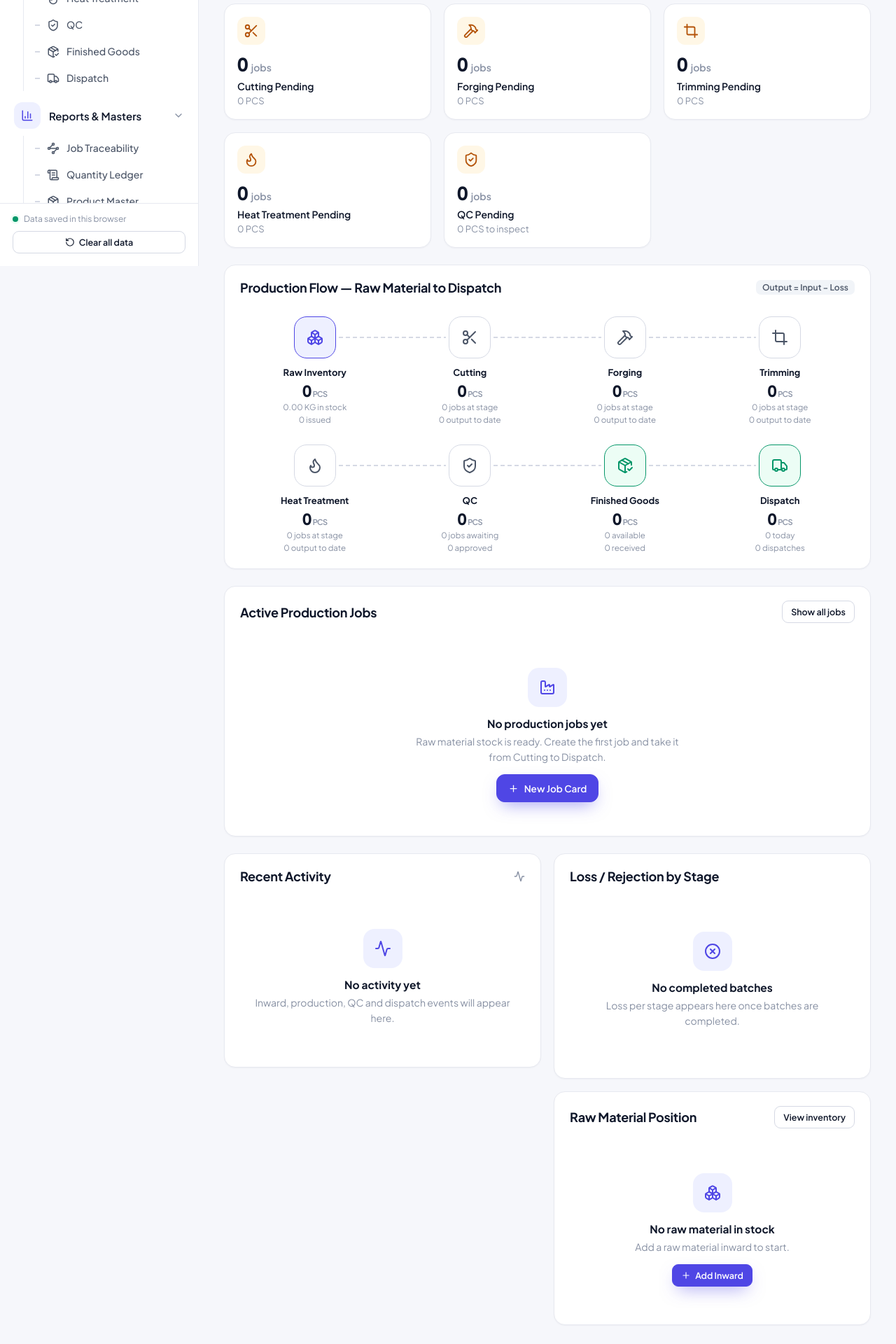
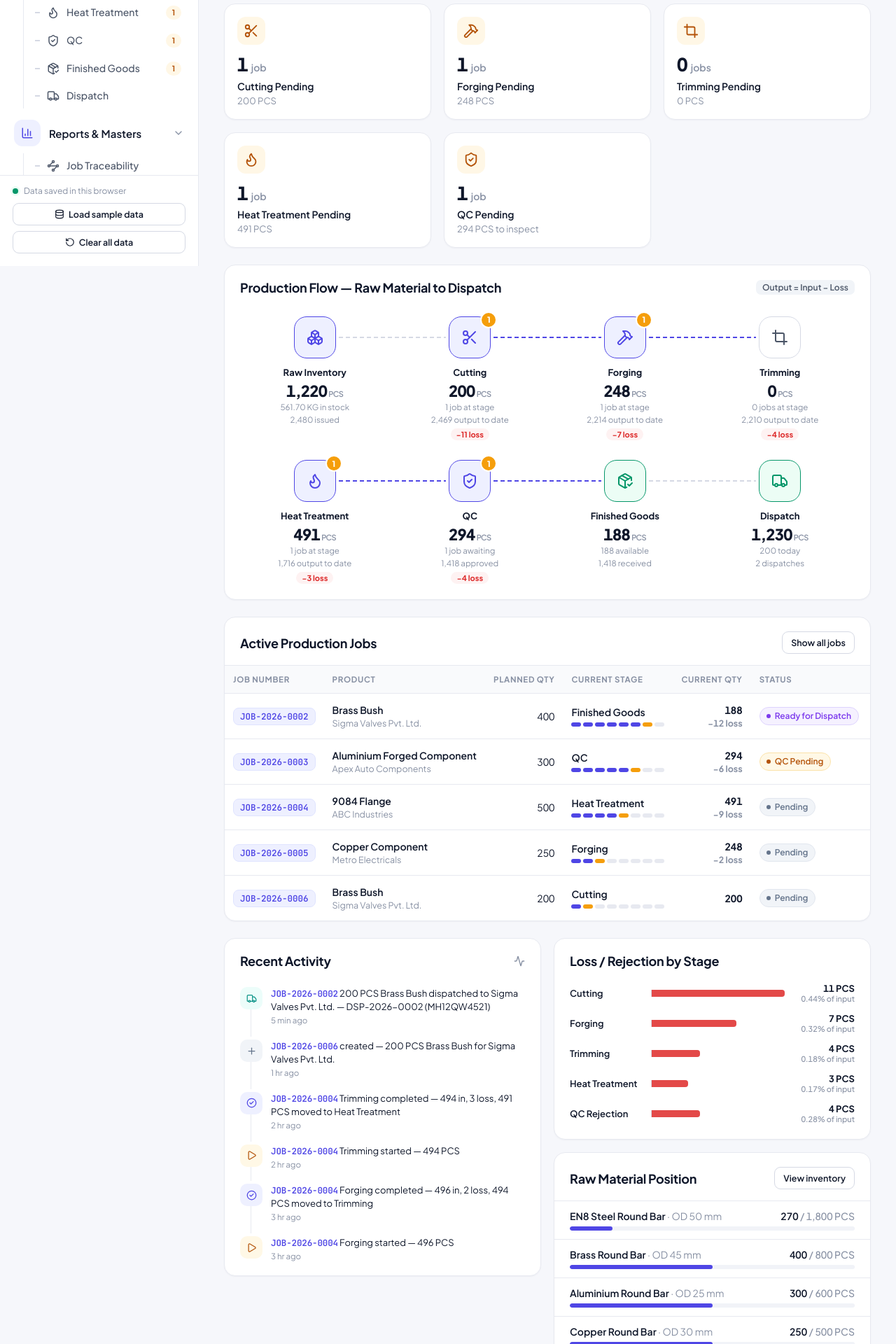
Before and after one commit to Dipak1711/ERP-DEMO, a React (Vite) app: page / in a window 1280 px wide. Shown: the part 420-2340 px from the top of the page at 70% size. Built offline with nearby package versions, Linux system fonts and the light colour scheme.

Commit message:
feat: add sample data functionality for client presentations and enhance data loading options

```diff
--- a/src/components/Layout.tsx
+++ b/src/components/Layout.tsx
@@ -4,6 +4,7 @@ import {
   Bell,
   ChevronDown,
   ClipboardList,
+  Database,
   Factory,
   LayoutGrid,
   Moon,
@@ -71,11 +72,12 @@ function useOutside(ref: React.RefObject<HTMLElement>, open: boolean, close: ()
 }
 
 export function Layout({ route, children }: { route: string; children: ReactNode }) {
-  const { state, reset } = useStore();
+  const { state, reset, loadSample } = useStore();
   const [mobileOpen, setMobileOpen] = useState(false);
   const [mini, setMini] = useState(() => readLS('forgeflow.sidebar') === 'mini');
   const [closed, setClosed] = useState<Record<string, boolean>>({});
   const [confirmReset, setConfirmReset] = useState(false);
+  const [confirmSample, setConfirmSample] = useState(false);
   const [theme, setTheme] = useState(() => document.documentElement.getAttribute('data-theme') ?? 'light');
 
   useEffect(() => {
@@ -160,6 +162,10 @@ export function Layout({ route, children }: { route: string; children: ReactNode
             <span className="dot" />
             <span className="t">Data saved in this browser</span>
           </div>
+          <button className="btn btn-sm btn-side" style={{ marginBottom: 8 }} onClick={() => setConfirmSample(true)} title="Load sample data">
+            <Database size={14} />
+            <span className="t">Load sample data</span>
+          </button>
           <button className="btn btn-sm btn-side" onClick={() => setConfirmReset(true)} title="Clear all data">
             <RotateCcw size={14} />
             <span className="t">Clear all data</span>
@@ -196,6 +202,14 @@ export function Layout({ route, children }: { route: string; children: ReactNode
         <main className="content">{children}</main>
       </div>
 
+      <Confirm
+        open={confirmSample}
+        title="Load sample data?"
+        message="Current entries are replaced by a ready-made example: raw material stock and six jobs at different stages — one fully dispatched like the paper route card, others waiting at Cutting, Forging, Heat Treatment, QC and Finished Goods."
+        confirmLabel="Load sample data"
+        onConfirm={loadSample}
+        onClose={() => setConfirmSample(false)}
+      />
       <Confirm
         open={confirmReset}
         title="Clear all data?"
--- a/src/store/StoreContext.tsx
+++ b/src/store/StoreContext.tsx
@@ -1,6 +1,6 @@
 import { createContext, useCallback, useContext, useEffect, useMemo, useRef, useState, type ReactNode } from 'react';
 import { ERPError } from './engine';
-import { loadState, resetState, saveState } from './storage';
+import { loadState, resetState, sampleState, saveState } from './storage';
 import type { ERPState, ProcessStage } from './types';
 
 /** A shop-floor action that opens its form wherever the user is (page, dashboard, drawer, bell menu). */
@@ -23,6 +23,7 @@ interface StoreValue {
   /** Runs an engine mutation on a draft copy; persists on success, toasts on error. Returns true on success. */
   run: (fn: (draft: ERPState, ts: string) => void, success?: { title: string; message?: string }) => boolean;
   reset: () => void;
+  loadSample: () => void;
   toast: (t: Omit<Toast, 'id'>) => void;
   toasts: Toast[];
   dismiss: (id: number) => void;
@@ -92,9 +93,16 @@ export function StoreProvider({ children }: { children: ReactNode }) {
     toast({ kind: 'info', title: 'All data cleared', message: 'Raw material stock and all jobs have been removed. Products and other masters are kept.' });
   }, [toast]);
 
+  const loadSample = useCallback(() => {
+    setState(sampleState());
+    setTraceJob(null);
+    setAction(null);
+    toast({ kind: 'info', title: 'Sample data loaded', message: 'Six jobs at different stages, with stock and dispatches.' });
+  }, [toast]);
+
   const value = useMemo(
-    () => ({ state, run, reset, toast, toasts, dismiss, traceJob, openTrace: setTraceJob, action, openAction: setAction }),
-    [state, run, reset, toast, toasts, dismiss, traceJob, action],
+    () => ({ state, run, reset, loadSample, toast, toasts, dismiss, traceJob, openTrace: setTraceJob, action, openAction: setAction }),
+    [state, run, reset, loadSample, toast, toasts, dismiss, traceJob, action],
   );
   return <Ctx.Provider value={value}>{children}</Ctx.Provider>;
 }
--- /dev/null
+++ b/src/store/sample.ts
@@ -0,0 +1,136 @@
+// ---------------------------------------------------------------------------
+// Sample data for client presentations — about a week and a half of plant work,
+// entered through the real engine (same rules as live entries), so every
+// quantity, FIFO issue and balance is genuine.
+//
+// JOB-…-0001 copies the client's own paper route card: 1,000 to cut, 1,030
+// cut, Trimming not required, packed in 10 bags (100 / 110 PCS) on GJ13AX3059.
+// The other jobs are left at different stages so every screen has something.
+// ---------------------------------------------------------------------------
+import { addInward, completeQC, completeStage, createDispatch, createJob, materialKey } from './engine';
+import { findMaterial, pieceWeightKg } from './materials';
+import { emptyState, INSPECTORS, MACHINES, OPERATORS } from './seed';
+import type { ERPState } from './types';
+
+export function buildSample(now = new Date()): ERPState {
+  const s = emptyState();
+
+  // Today's scripted entries run up to 11:30. If the sample is loaded earlier in
+  // the day they are pulled back so they stay in the past and keep their order.
+  const LAST_TODAY = 11 * 60 + 30;
+  const at = (days: number, hh: number, mm = 0) => {
+    const d = new Date(now);
+    d.setDate(d.getDate() - days);
+    d.setHours(hh, mm, 0, 0);
+    if (days === 0) return new Date(Math.min(d.getTime(), now.getTime() - (5 + LAST_TODAY - (hh * 60 + mm)) * 60_000)).toISOString();
+    return d.toISOString();
+  };
+  const dateOf = (iso: string) => {
+    const d = new Date(iso);
+    return `${d.getFullYear()}-${String(d.getMonth() + 1).padStart(2, '0')}-${String(d.getDate()).padStart(2, '0')}`;
+  };
+
+  const inward = (ts: string, material: string, od: number, lengthMm: number, qty: number, supplier: string, heatNo: string, invoiceNo: string) => {
+    const spec = findMaterial(material)!;
+    const weight = Math.round(pieceWeightKg(od, lengthMm, spec.density) * qty * 1000) / 1000;
+    addInward(s, { material, materialType: spec.grade, od, supplier, inwardDate: dateOf(ts), qty, weight, heatNo, invoiceNo }, ts);
+  };
+  const jobCard = (ts: string, productId: string, qty: number, extra: { machineNo?: string } = {}) => {
+    const p = s.products.find((x) => x.id === productId)!;
+    const spec = findMaterial(p.material)!;
+    return createJob(
+      s,
+      {
+        productId,
+        plannedQty: qty,
+        materialKey: materialKey(p.material, p.od),
+        cuttingLength: p.cuttingLength,
+        pieceWeightG: Math.round(pieceWeightKg(p.od, p.cuttingLength, spec.density) * 1000),
+        dieNo: p.dieNo,
+        machineNo: extra.machineNo,
+      },
+      ts,
+    );
+  };
+  const stage = (ts: string, st: 'cutting' | 'forging' | 'trimming' | 'heatTreatment', jobNo: string, rejection: number, checkedBy: string, opts: { cutQty?: number; temperature?: number; skip?: boolean } = {}) =>
+    completeStage(
+      s,
+      st,
+      jobNo,
+      {
+        inputQty: opts.cutQty,
+        loss: rejection,
+        operator: checkedBy,
+        remarks: opts.skip ? 'Not required — skipped' : undefined,
+        params: opts.temperature ? { temperature: opts.temperature } : opts.skip ? { skipped: 1 } : undefined,
+      },
+      ts,
+    );
+  const qc = (ts: string, jobNo: string, rejection: number, checkedBy: string) => {
+    const input = s.qc.find((r) => r.jobNo === jobNo)!.input;
+    completeQC(s, jobNo, { accepted: input - rejection, rejected: rejection, inspector: checkedBy, checks: { dimensional: true, visual: true, hardness: true } }, ts);
+  };
+  const dispatch = (ts: string, jobNo: string, vehicleNo: string, bags: [number, number][]) => {
+    const fg = s.finishedGoods.find((f) => f.jobNo === jobNo)!;
+    createDispatch(s, { fgId: fg.id, vehicleNo, date: dateOf(ts), status: 'Dispatched', bags: bags.map(([qty, weight]) => ({ qty, weight })) }, ts);
+  };
+  const [ramesh, suresh, imran, vijay, , kiran] = OPERATORS;
+  const [priya, rahul] = INSPECTORS;
+
+  // ---- 8 days ago: raw material arrives -------------------------------------
+  inward(at(8, 10), 'EN8 Steel Round Bar', 50, 62, 1200, 'Shree Steel Traders', 'H-24817', 'SST/2026/118');
+  inward(at(8, 11), 'Brass Round Bar', 45, 38, 800, 'ABC Metals', 'H-B3301', 'ABC/2026/0441');
+
+  // ---- JOB 1 — the client's route card, start to finish ----------------------
+  const j1 = jobCard(at(7, 9), 'P-9084', 1000, { machineNo: MACHINES.forging[0] });
+  inward(at(7, 11, 30), 'Aluminium Round Bar', 25, 70, 600, 'PQR Industries', 'H-A6061', 'PQR/2026/0098');
+  stage(at(7, 15), 'cutting', j1, 0, ramesh, { cutQty: 1030 });
+  stage(at(6, 10), 'forging', j1, 0, suresh);
+
+  // ---- JOB 2 — Brass Bush, ends partly dispatched ----------------------------
+  const j2 = jobCard(at(6, 12), 'P-BB45', 400, { machineNo: MACHINES.forging[2] });
+  stage(at(6, 16), 'cutting', j2, 3, ramesh);
+  stage(at(6, 17), 'trimming', j1, 0, imran, { skip: true });
+
+  inward(at(5, 9), 'Copper Round Bar', 30, 45, 500, 'XYZ Metals', 'H-C1190', 'XYZ/2026/0213');
+  stage(at(5, 10), 'heatTreatment', j1, 0, vijay, { temperature: 850 });
+  stage(at(5, 11), 'forging', j2, 2, suresh);
+
+  // ---- JOB 3 — Aluminium, trimming not required, waits at QC -----------------
+  const j3 = jobCard(at(5, 14), 'P-AL25', 300, { machineNo: MACHINES.forging[1] });
+  stage(at(5, 16), 'cutting', j3, 2, kiran);
+
+  qc(at(4, 10), j1, 0, priya);
+  stage(at(4, 11), 'trimming', j2, 1, imran);
+  dispatch(at(4, 15), j1, 'GJ13AX3059', [
+    [100, 24.69], [110, 27.23], [110, 27.24], [110, 27.17], [100, 24.82],
+    [100, 24.85], [100, 24.75], [100, 24.83], [100, 24.83], [100, 24.67],
+  ]);
+
+  stage(at(3, 10), 'forging', j3, 3, suresh);
+  stage(at(3, 12), 'heatTreatment', j2, 2, vijay, { temperature: 550 });
+
+  // ---- second EN8 lot, then JOB 4 draws from both lots (FIFO) ----------------
+  inward(at(2, 10), 'EN8 Steel Round Bar', 50, 62, 600, 'Shree Steel Traders', 'H-24903', 'SST/2026/131');
+  stage(at(2, 11), 'trimming', j3, 0, imran, { skip: true });
+  const j4 = jobCard(at(2, 12), 'P-9084', 500, { machineNo: MACHINES.forging[0] });
+  qc(at(2, 15), j2, 4, rahul);
+
+  stage(at(1, 9), 'cutting', j4, 4, ramesh);
+
+  // ---- JOB 5 — Copper, waits at Forging ---------------------------------------
+  const j5 = jobCard(at(1, 11), 'P-CU30', 250, { machineNo: MACHINES.forging[1] });
+  stage(at(1, 14), 'cutting', j5, 2, kiran);
+  stage(at(1, 16), 'heatTreatment', j3, 1, vijay, { temperature: 530 });
+
+  // ---- today ---------------------------------------------------------------------
+  stage(at(0, 8, 30), 'forging', j4, 2, suresh);
+  stage(at(0, 9, 30), 'trimming', j4, 3, imran);
+  jobCard(at(0, 10, 15), 'P-BB45', 200, { machineNo: MACHINES.forging[2] }); // JOB 6 — just created, waits at Cutting
+  dispatch(at(0, 11, 30), j2, 'MH12QW4521', [
+    [100, 10.5],
+    [100, 10.52],
+  ]);
+
+  return s;
+}
--- a/src/store/storage.ts
+++ b/src/store/storage.ts
@@ -10,14 +10,16 @@
 //   forgeflow.v1.trimming        forgeflow.v1.meta   ({ seededAt, version })
 //   forgeflow.v1.heatTreatment
 //
-// VERSION 3 starts with master data only — no raw stock and no jobs. A browser
-// still holding older data (demo jobs or opening stock) is reset automatically.
+// VERSION 4 opens with the presentation sample (see sample.ts). A browser still
+// holding older data is switched to it automatically. "Clear all data" empties
+// everything except the masters; "Load sample data" brings the sample back.
 // ---------------------------------------------------------------------------
 import { buildSeed, emptyState } from './seed';
+import { buildSample } from './sample';
 import type { CollectionKey, ERPState } from './types';
 
 const PREFIX = 'forgeflow.v1.';
-const VERSION = 3;
+const VERSION = 4;
 const KEYS = Object.keys(emptyState()) as CollectionKey[];
 
 function safeGet(key: string): string | null {
@@ -53,7 +55,7 @@ export function loadState(): ERPState {
       /* corrupted or older version — fall through to a fresh start */
     }
   }
-  return resetState();
+  return sampleState();
 }
 
 /** Writes only the collections whose reference changed. */
@@ -63,12 +65,17 @@ export function saveState(next: ERPState, prev?: ERPState) {
   }
 }
 
-export function resetState(): ERPState {
-  const s = buildSeed();
+function replaceWith(s: ERPState): ERPState {
   saveState(s);
   safeSet(PREFIX + 'meta', JSON.stringify({ version: VERSION, seededAt: new Date().toISOString() }));
   return s;
 }
+
+/** Empty plant: masters only, no stock and no jobs. */
+export const resetState = () => replaceWith(buildSeed());
+
+/** Presentation sample: stock, six jobs at different stages, dispatches. */
+export const sampleState = () => replaceWith(buildSample());
 
 export function seededAt(): string | null {
   try {
```
Also changed, not shown: 1 other file (tests, documents, lock files or other folders).
